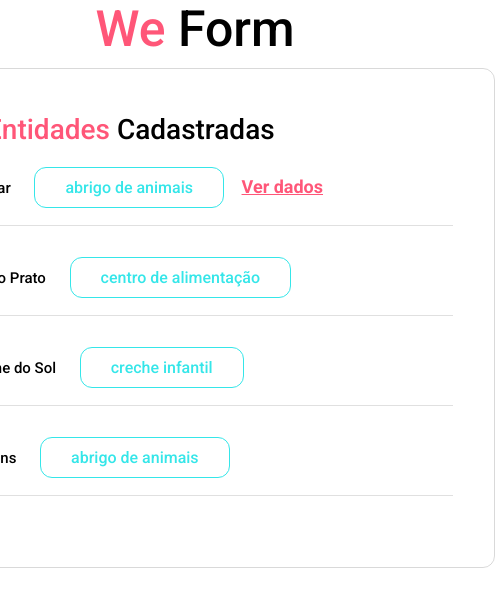
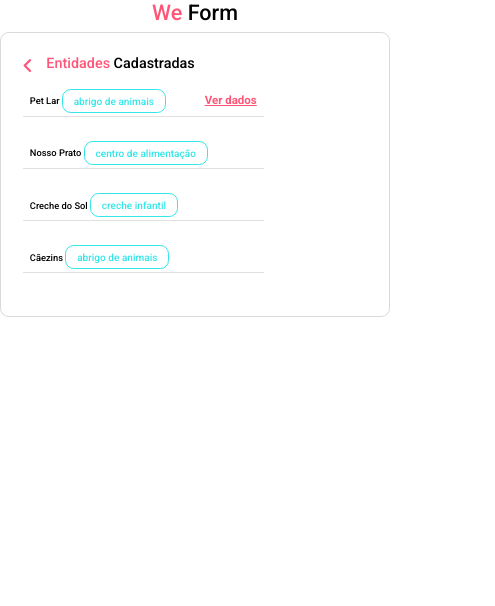
Before and after one commit to ingridmoitinho/we-form, a plain HTML site: page entidades.html in a window 390 px wide. Shown: the whole page, 495 px wide, since content can reach past the window. Drawn offline with Linux system fonts and the light colour scheme.

Commit message:
Added responsiveness for mobile and tablet

```diff
--- a/style-entidades.css
+++ b/style-entidades.css
@@ -72,3 +72,133 @@ p {
     color:#ff5678;
     margin-right: 12rem;
 }
+@import url('https://fonts.googleapis.com/css2?family=Roboto:ital,wght@0,100;0,300;0,400;0,500;0,700;0,900;1,100;1,300;1,400;1,500;1,700;1,900&display=swap');
+
+* {
+    margin: 0;
+    padding: 0;
+    box-sizing: border-box;
+}
+
+body {
+    font-family: "Roboto", sans-serif;
+}
+
+main {
+    display: flex;
+    justify-content: center;
+    align-items: center;
+    margin-top: 1rem;
+}
+
+h1 {
+    font-weight: 500;
+    font-size: 5rem;
+    text-align: center;
+}
+
+h1 span {
+    color: #ff5678;
+}
+
+.main {
+    height: 50rem;
+    width: 60rem;
+}
+
+.main h2 {
+    margin-bottom: 1rem;
+    font-size: 2.8rem;
+}
+
+.entidades div {
+    display: flex;
+    justify-content: space-between;
+    width: 50rem;
+    height: 6rem;
+    gap: 1rem;
+    padding: 10px;
+    margin-top: 1rem;
+    margin-bottom: 3rem;
+    border-bottom: 1px solid rgba(121, 121, 121, 0.226);
+}
+
+p {
+    font-size: 1.5rem;
+    font-weight: 500;
+    line-height: 1.5;
+}
+
+.entidades span {
+    border: 1px solid #35e6e9;
+    color: #35e6e9;
+    padding: 1rem 3rem;
+    font-size: 1.6rem;
+    border-radius: 1.2rem;
+    cursor: pointer;
+    margin-left: 2rem;
+}
+
+.entidades a {
+    font-size: 1.8rem;
+    font-weight: 700;
+    color:#ff5678;
+    margin-right: 12rem;
+}
+
+@media (max-width: 768px) {
+
+    h1 {
+        font-size: 4rem;
+    }
+
+    .main {
+        width: 100%;
+        height: auto;
+    }
+
+    .main h2 {
+        font-size: 2.4rem;
+    }
+
+    .entidades div {
+        width: 70%;
+        height: 50%;
+    }
+
+    .entidades span {
+        margin-left: 0;
+        padding: 1rem 2rem;
+    }
+
+    .entidades a {
+        margin-right: 0;
+    }
+}
+
+@media (max-width: 480px) {
+    h1 {
+        font-size: 3rem;
+    }
+
+    .main h2 {
+        font-size: 2rem;
+    }
+
+    .entidades div {
+        padding: 1rem;
+    }
+
+    .entidades span {
+        padding: 0.8rem 1.5rem;
+        font-size: 1.4rem;
+    }
+
+    .entidades a {
+        font-size: 1.6rem;
+    }
+
+    p {
+        font-size: 1.3rem;
+    }
+}
--- a/style.css
+++ b/style.css
@@ -178,3 +178,107 @@ form input+button {
     font-weight: 500;
     margin-top: 1rem;
 }
+
+@media (max-width: 768px) {
+    :root {
+        font-size: 50%;
+    }
+
+    .content {
+        display: flex;
+        flex-direction: column;
+        align-items: center;
+        gap: 5rem;
+    }
+
+    aside {
+        order: -1;
+        text-align: center;
+    }
+
+    aside img {
+        height: 25rem;
+        margin-top: 4rem;
+    }
+
+    aside h1 {
+        font-size: 4rem;
+    }
+
+    .main {
+        height: auto;
+        width: 100%;
+        padding: 3rem;
+    }
+
+    .main h2 {
+        font-size: 3rem;
+        max-width: 100%;
+        text-align: center;
+    }
+
+    .actions a {
+        font-size: 2rem;
+        height: 4rem;
+        margin-top: 4rem;
+    }
+
+    .actions a+a {
+        font-size: 2rem;
+        height: 4rem;
+        margin-top: 3rem;
+    }
+
+    form input,
+    form select {
+        width: 100%;
+    }
+
+    .footer p {
+        font-size: 1.4rem;
+        margin-top: 6rem;
+    }
+
+    .footer a {
+        font-size: 1.6rem;
+    }
+}
+
+@media (max-width: 480px) {
+    :root {
+        font-size: 45%;
+    }
+
+    .content {
+        gap: 3rem;
+    }
+
+    aside h1 {
+        font-size: 3.2rem;
+    }
+
+    .main h2 {
+        font-size: 2.4rem;
+    }
+
+    .actions a {
+        font-size: 1.8rem;
+        height: 3.5rem;
+        margin-top: 3rem;
+    }
+
+    .actions a+a {
+        font-size: 1.8rem;
+        height: 3.5rem;
+        margin-top: 2.5rem;
+    }
+
+    .footer p {
+        font-size: 1.2rem;
+        margin-top: 4rem;
+    }
+
+    .footer a {
+        font-size: 1.4rem;
+    }
+}
```
Also changed, not shown: campo.html (+2 -2 lines).
